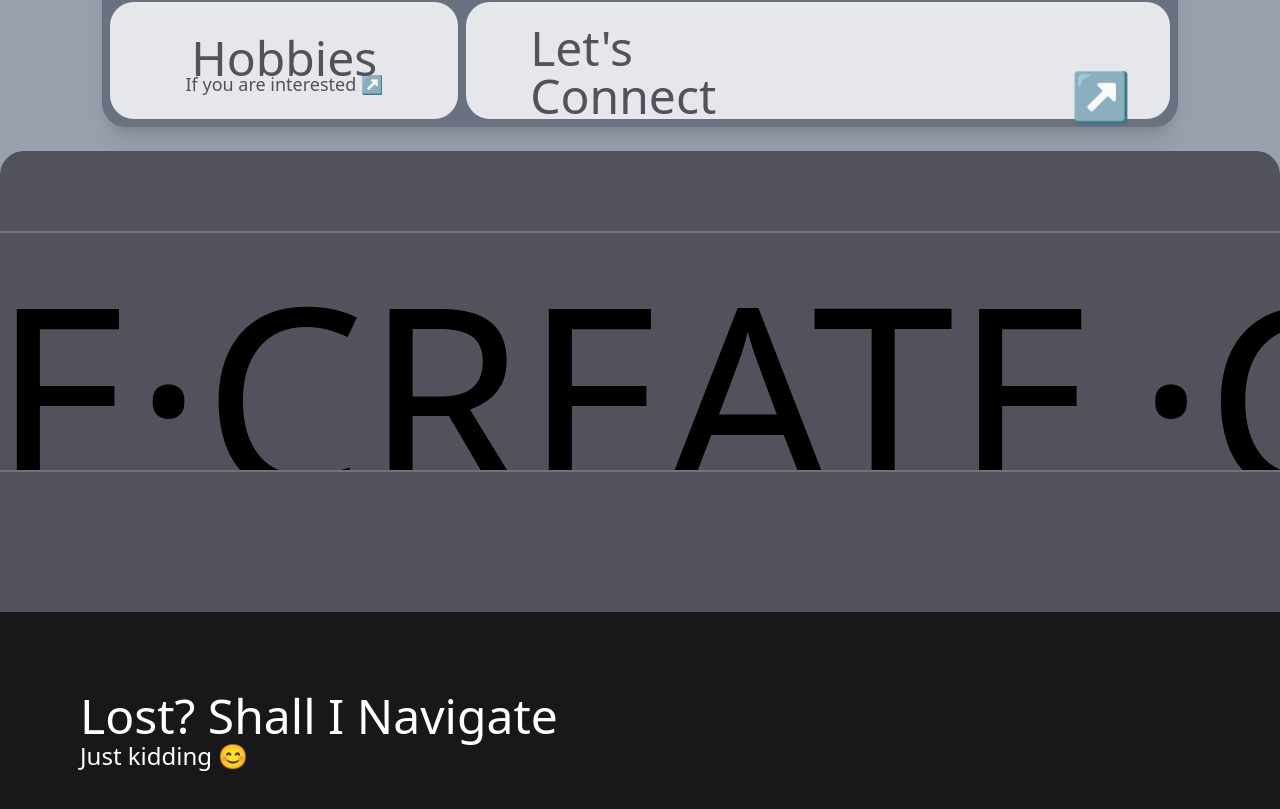
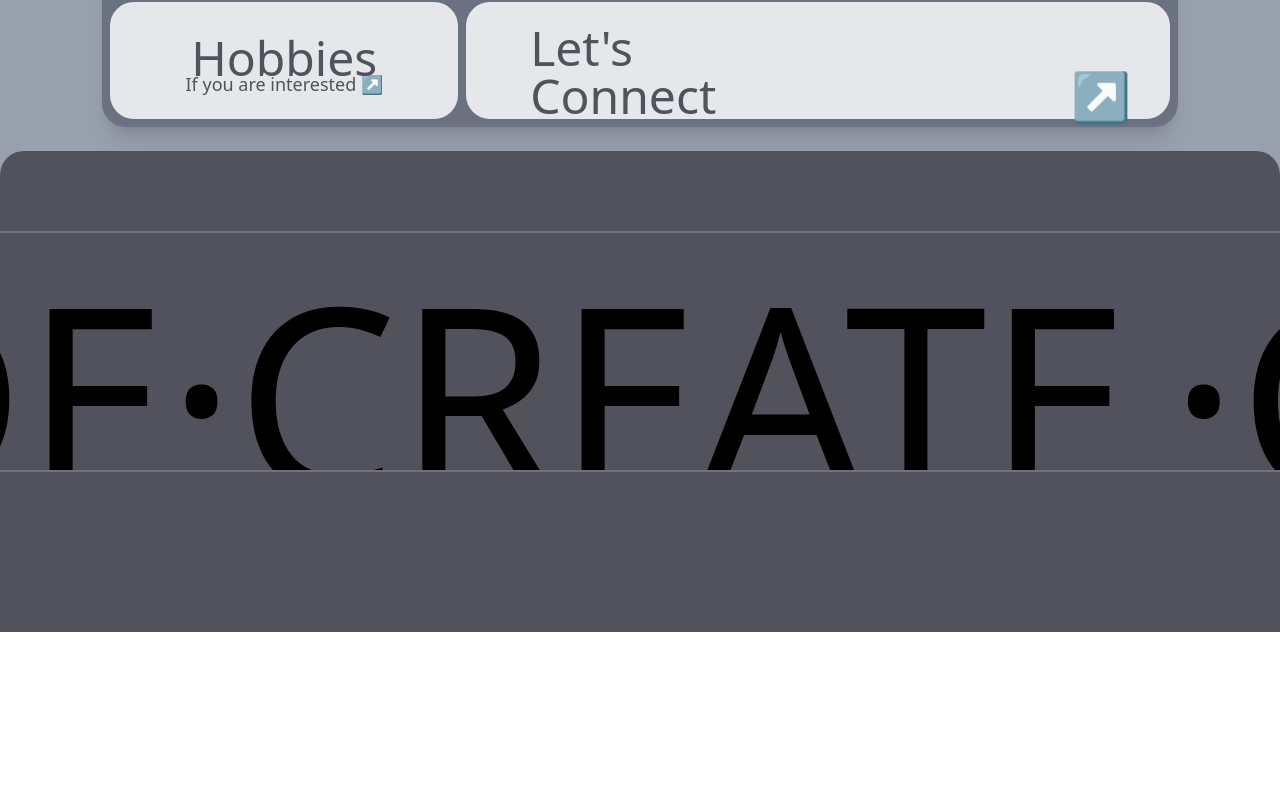
Before and after one commit to SOMASEKAR17/Portfolio, a React (Vite) app: page / in a window 1280 px wide. Shown: the part 1252-2061 px from the top of the page. After the commit the page ends 1884 px from the top, so only its background shows below. Built offline with nearby package versions, Linux system fonts and the light colour scheme.

Commit message:
fifth commit

```diff
--- a/src/App.jsx
+++ b/src/App.jsx
@@ -38,12 +38,7 @@ const App = () => {
     </div>
     <Rough />
     <Marquee />
-    <div className='w-full h-screen/2 p-20 bg-zinc-900 text-white font-["Mont"]'>
-      <h1 className='text-5xl'>Lost? Shall I Navigate</h1>
-        <div className='text-2xl'>Just kidding 😊</div>
-        <div></div>
-        <div></div>
-    </div>
+
     </>
   )
 }
```
